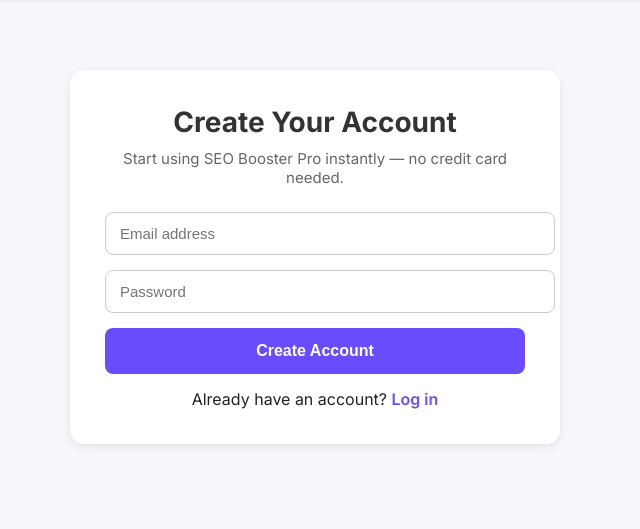
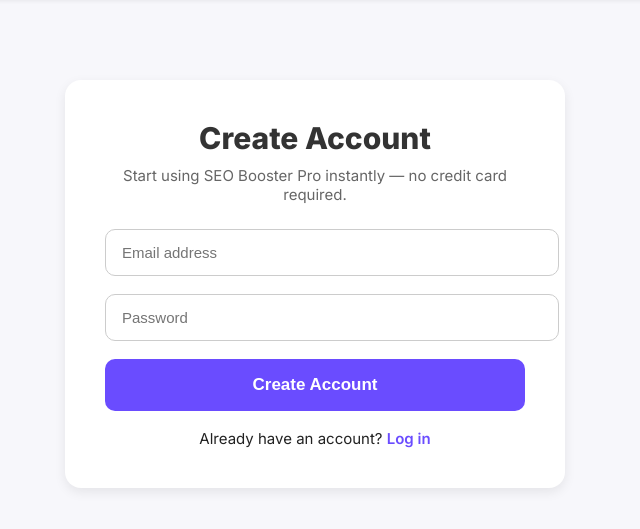
Before and after one commit to Jaycee21303/seo_booster_pro, a Flask app: page /signup in a window 1280 px wide; the page is wider, and only the part inside the window is pictured. Shown: the part 62-591 px from the top of that part, without its empty margins (325-965 px from the left). Run offline with Flask 3, Linux system fonts and the light colour scheme.

Commit message:
Update signup.html

```diff
--- a/templates/signup.html
+++ b/templates/signup.html
@@ -4,17 +4,17 @@
 <style>
 .signup-container {
     max-width: 420px;
-    margin: 70px auto;
-    padding: 35px;
+    margin: 80px auto;
+    padding: 40px;
     background: white;
-    border-radius: 14px;
-    box-shadow: 0 3px 10px rgba(0,0,0,0.08);
+    border-radius: 16px;
+    box-shadow: 0 4px 12px rgba(0,0,0,0.08);
     font-family: 'Inter', sans-serif;
 }
 
 .signup-title {
-    font-size: 28px;
-    font-weight: 700;
+    font-size: 30px;
+    font-weight: 800;
     text-align: center;
     margin-bottom: 10px;
     color: #333;
@@ -29,23 +29,30 @@
 
 .signup-input {
     width: 100%;
-    padding: 12px 14px;
-    margin-bottom: 15px;
+    padding: 14px 16px;
+    margin-bottom: 18px;
     border: 1px solid #ccc;
-    border-radius: 8px;
+    border-radius: 10px;
     font-size: 15px;
+    transition: 0.2s;
+}
+
+.signup-input:focus {
+    border-color: #6A4CFF;
+    outline: none;
+    box-shadow: 0 0 0 3px rgba(106,76,255,0.15);
 }
 
 .signup-btn {
     width: 100%;
-    padding: 14px;
+    padding: 16px;
     background: #6A4CFF;
     color: white;
-    font-size: 16px;
+    font-size: 17px;
     border: none;
-    border-radius: 8px;
+    border-radius: 10px;
     cursor: pointer;
-    font-weight: 600;
+    font-weight: 700;
     transition: 0.2s;
 }
 
@@ -55,7 +62,8 @@
 
 .signup-footer {
     text-align: center;
-    margin-top: 15px;
+    margin-top: 18px;
+    font-size: 15px;
 }
 
 .signup-footer a {
@@ -67,17 +75,17 @@
 .error-box {
     background: #ffe0e0;
     color: #b00000;
-    padding: 10px 12px;
-    border-radius: 8px;
-    margin-bottom: 15px;
+    padding: 12px 14px;
+    border-radius: 10px;
+    margin-bottom: 18px;
     font-size: 14px;
     text-align: center;
 }
 </style>
 
 <div class="signup-container">
-    <div class="signup-title">Create Your Account</div>
-    <div class="signup-subtitle">Start using SEO Booster Pro instantly — no credit card needed.</div>
+    <div class="signup-title">Create Account</div>
+    <div class="signup-subtitle">Start using SEO Booster Pro instantly — no credit card required.</div>
 
     {% if error %}
         <div class="error-box">{{ error }}</div>
```
